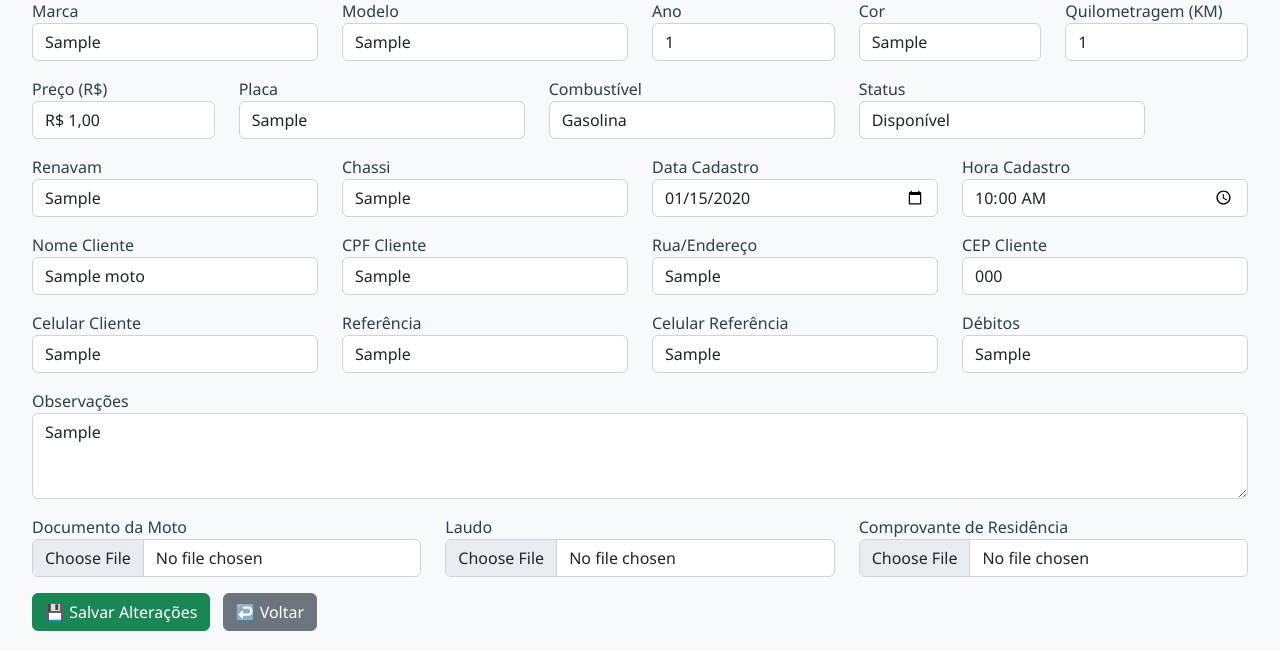
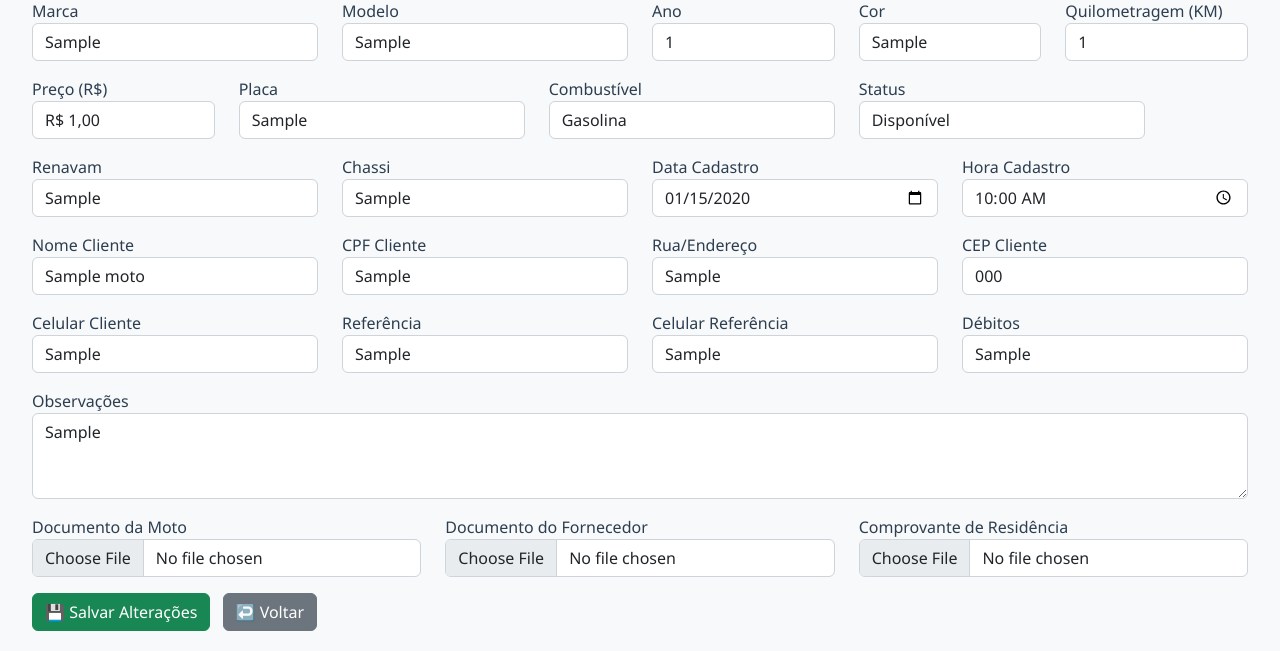
Before and after one commit to Gabrieleufrazio/SistemaMotos, a Flask app: page /editar_moto/1 in a window 1280 px wide. Shown: the part 170-821 px from the top of the page. Run offline with Flask 3, Linux system fonts and the light colour scheme; the visitor is signed in with stand-in values (Sample User, id 1); tables that the repository leaves empty hold one stand-in row (values such as "Sample post"); data that the repository does not hold is empty; some libraries are stand-ins or nearby versions.

Commit message:
Renomeia 'laudo' para 'documento_fornecedor' (DB/backend/templates) + migração

```diff
--- a/sistema_motosFINAL/sistema_motos_web/app.py
+++ b/sistema_motosFINAL/sistema_motos_web/app.py
@@ -1,5 +1,11 @@
 from flask import Flask, render_template, request, redirect, session, send_file, flash, url_for
-from flask_compress import Compress
+try:
+    from flask_compress import Compress
+except Exception:
+    # Fallback no-op Compress if Flask-Compress is not available
+    class Compress:  # type: ignore
+        def __init__(self, *args, **kwargs):
+            pass
 from werkzeug.utils import secure_filename
 from datetime import datetime
 import database
@@ -240,7 +246,7 @@ def cadastro_moto():
         }
 
         # Processar uploads
-        for campo in ['doc_moto', 'laudo', 'comprovante_residencia']:
+        for campo in ['doc_moto', 'documento_fornecedor', 'comprovante_residencia']:
             if campo in request.files:
                 file = request.files[campo]
                 if file and file.filename != '':
@@ -402,7 +408,7 @@ def editar_moto(id):
         }
 
         # Uploads opcionais: se enviar novo arquivo, substitui; se não, mantém o existente
-        for campo in ['doc_moto', 'laudo', 'comprovante_residencia']:
+        for campo in ['doc_moto', 'documento_fornecedor', 'comprovante_residencia']:
             if campo in request.files:
                 file = request.files[campo]
                 if file and file.filename != '':
--- a/sistema_motosFINAL/sistema_motos_web/database.py
+++ b/sistema_motosFINAL/sistema_motos_web/database.py
@@ -42,7 +42,7 @@ def migrar_db():
         colunas_necessarias = [
             ("renavam", "VARCHAR(255)"),
             ("doc_moto", "VARCHAR(255)"),
-            ("laudo", "VARCHAR(255)"),
+            ("documento_fornecedor", "VARCHAR(255)"),
             ("comprovante_residencia", "VARCHAR(255)"),
             ("data_cadastro", "DATE"),
             ("hora_cadastro", "TIME"),
@@ -62,6 +62,15 @@ def migrar_db():
                 print(f"Aplicando migração: Adicionando coluna '{nome_coluna}' à tabela 'motos'.")
                 cursor.execute(f"ALTER TABLE motos ADD COLUMN {nome_coluna} {tipo_coluna}")
                 conn.commit()
+
+        # Renomear coluna antiga 'laudo' para 'documento_fornecedor' se existir e a nova não existir
+        if 'laudo' in colunas_motos and 'documento_fornecedor' not in colunas_motos:
+            try:
+                print("Aplicando migração: Renomeando coluna 'laudo' para 'documento_fornecedor' em 'motos'.")
+                cursor.execute("ALTER TABLE motos CHANGE COLUMN laudo documento_fornecedor VARCHAR(255)")
+                conn.commit()
+            except Exception as e:
+                print(f"Falha ao renomear coluna laudo->documento_fornecedor: {e}")
 
         # Verificar existência da tabela 'vendas' e criar/alterar conforme necessário
         try:
@@ -141,7 +150,7 @@ def iniciar_db():
             renavam VARCHAR(255),
             chassi VARCHAR(255),
             doc_moto VARCHAR(255),
-            laudo VARCHAR(255),
+            documento_fornecedor VARCHAR(255),
             comprovante_residencia VARCHAR(255),
             data_cadastro DATE,
             hora_cadastro TIME,
@@ -680,14 +689,14 @@ def cadastrar_moto(dados):
     cursor.execute("""
         INSERT INTO motos (
             marca, modelo, ano, cor, km, preco, placa, combustivel, status,
-            renavam, chassi, doc_moto, laudo, comprovante_residencia, data_cadastro, hora_cadastro,
+            renavam, chassi, doc_moto, documento_fornecedor, comprovante_residencia, data_cadastro, hora_cadastro,
             nome_cliente, cpf_cliente, rua_cliente, cep_cliente, celular_cliente, referencia, celular_referencia, debitos, observacoes
         )
         VALUES (%s, %s, %s, %s, %s, %s, %s, %s, %s, %s, %s, %s, %s, %s, %s, %s, %s, %s, %s, %s, %s, %s, %s, %s, %s)
     """, (
         dados["marca"], dados["modelo"], dados["ano"], dados["cor"],
         dados["km"], dados["preco"], dados["placa"], dados["combustivel"], dados["status"],
-        dados.get("renavam"), dados.get("chassi"), dados.get("doc_moto"), dados.get("laudo"),
+        dados.get("renavam"), dados.get("chassi"), dados.get("doc_moto"), dados.get("documento_fornecedor"),
         dados.get("comprovante_residencia"), dados.get("data_cadastro"),
         dados.get("hora_cadastro"), dados.get("nome_cliente"),
         dados.get("cpf_cliente"), dados.get("rua_cliente"), dados.get("cep_cliente"),
@@ -766,7 +775,7 @@ def atualizar_moto(id, dados):
           renavam = %s,
           chassi = %s,
           doc_moto = COALESCE(%s, doc_moto),
-          laudo = COALESCE(%s, laudo),
+          documento_fornecedor = COALESCE(%s, documento_fornecedor),
           comprovante_residencia = COALESCE(%s, comprovante_residencia),
           data_cadastro = %s,
           hora_cadastro = %s,
@@ -787,7 +796,7 @@ def atualizar_moto(id, dados):
         dados.get("renavam"),
         dados.get("chassi"),
         dados.get("doc_moto"),
-        dados.get("laudo"),
+        dados.get("documento_fornecedor"),
         dados.get("comprovante_residencia"),
         dados.get("data_cadastro"),
         dados.get("hora_cadastro"),
--- a/sistema_motosFINAL/sistema_motos_web/templates/cadastro_moto.html
+++ b/sistema_motosFINAL/sistema_motos_web/templates/cadastro_moto.html
@@ -130,8 +130,8 @@
       <input type="file" class="form-control" id="doc_moto" name="doc_moto">
     </div>
     <div class="col-md-4">
-      <label for="laudo" class="form-label">Laudo</label>
-      <input type="file" class="form-control" id="laudo" name="laudo">
+      <label for="documento_fornecedor" class="form-label">Documento do Fornecedor</label>
+      <input type="file" class="form-control" id="documento_fornecedor" name="documento_fornecedor">
     </div>
     <div class="col-md-4">
       <label for="comprovante_residencia" class="form-label">Comprovante de Residência</label>
--- a/sistema_motosFINAL/sistema_motos_web/templates/editar_moto.html
+++ b/sistema_motosFINAL/sistema_motos_web/templates/editar_moto.html
@@ -116,13 +116,13 @@
       </div>
     </div>
     <div class="col-md-4 mb-3">
-      <label>Laudo</label>
+      <label>Documento do Fornecedor</label>
       <div class="d-flex align-items-center gap-2">
-        {% set laudo_url = file_url(moto[13]) %}
-        {% if laudo_url %}
-          <a href="{{ laudo_url }}" target="_blank" class="btn btn-sm btn-outline-info">Ver atual</a>
+        {% set documento_fornecedor_url = file_url(moto[13]) %}
+        {% if documento_fornecedor_url %}
+          <a href="{{ documento_fornecedor_url }}" target="_blank" class="btn btn-sm btn-outline-info">Ver atual</a>
         {% endif %}
-        <input type="file" name="laudo" class="form-control">
+        <input type="file" name="documento_fornecedor" class="form-control">
       </div>
     </div>
     <div class="col-md-4 mb-3">
```
Also changed, not shown: sistema_motosFINAL/sistema_motos_web/templates/listar_motos.html (+8 -8 lines).
